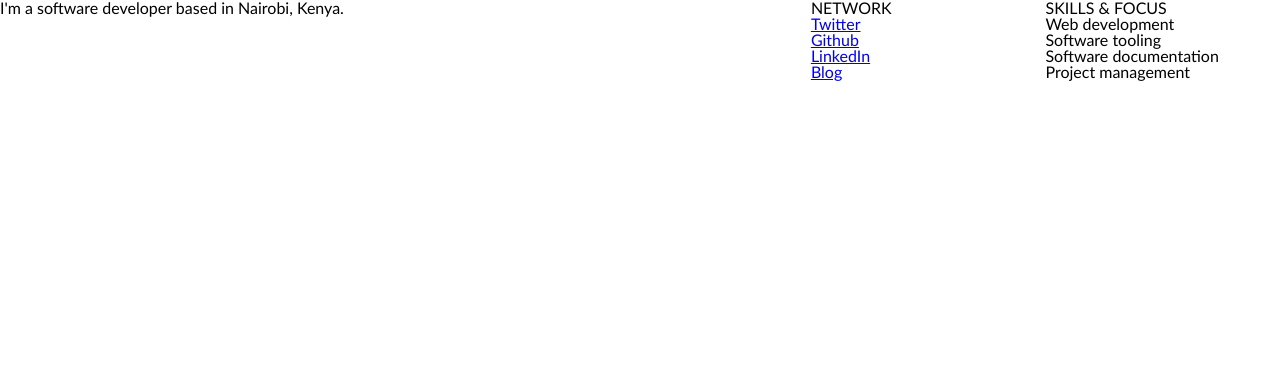
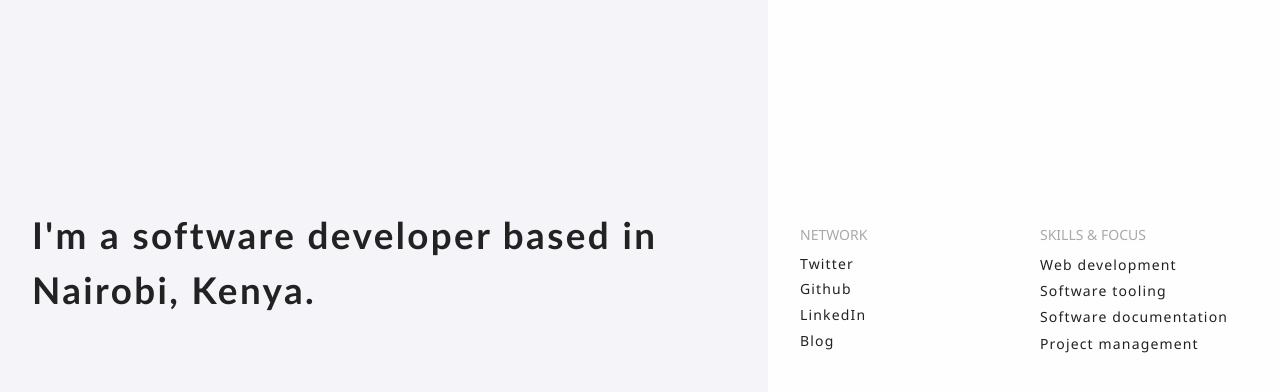
Before and after one commit to wmik/portfolio, a plain HTML site: page index.html in a window 1280 px wide. Drawn offline with Linux system fonts and the light colour scheme.

Commit message:
feat: styling
Mainly theme definition
- Font styling
- Color styling

```diff
--- a/index.html
+++ b/index.html
@@ -7,13 +7,13 @@
   <title>Willie M.I.K.</title>
   <link rel="stylesheet" href="styles.css">
 </head>
-<body>
-  <header class="page-header">
-    <h2>I'm a software developer based in Nairobi, Kenya.</h2>
+<body class="bg-grey">
+  <header class="page-header pd-1 ff-lucida mt-6">
+    <h2 class="fs-2 fw-6 lh-2 ml-1 w-9 ls-2">I'm a software developer based in Nairobi, Kenya.</h2>
   </header>
-  <footer class="page-footer">
-    <div class="list-container">
-      <h6 class="list-title">NETWORK</h6>
+  <footer class="page-footer pd-1 ff-serif bg-white">
+    <div class="list-container mt-6">
+      <h6 class="list-title grey">NETWORK</h6>
       <ul class="list">
         <li class="list-item"><a href="https://twitter.com/wmik_">Twitter</a></li>
         <li class="list-item"><a href="https://github.com/wmik_">Github</a></li>
@@ -21,13 +21,13 @@
         <li class="list-item"><a href="https://medium.com/wmik">Blog</a></li>
       </ul>
     </div>
-    <div class="list-container">
-      <h6 class="list-title">SKILLS & FOCUS</h6>
+    <div class="list-container mt-6">
+      <h6 class="list-title grey">SKILLS & FOCUS</h6>
       <ul class="list">
-        <li class="list-item">Web development</li>
-        <li class="list-item">Software tooling</li>
-        <li class="list-item">Software documentation</li>
-        <li class="list-item">Project management</li>
+        <li class="list-item lh-3">Web development</li>
+        <li class="list-item lh-3">Software tooling</li>
+        <li class="list-item lh-3">Software documentation</li>
+        <li class="list-item lh-3">Project management</li>
       </ul>
     </div>
   </footer>
--- a/styles.css
+++ b/styles.css
@@ -53,11 +53,11 @@ table {
 
 html, body {
   height: 100%;
-  font-family: 'Trebuchet MS', 'Lucida Sans Unicode', 'Lucida Grande', 'Lucida Sans', Arial, sans-serif;
 }
 
 body {
   display: flex;
+  color: #222;
 }
 
 .page-header {
@@ -67,19 +67,153 @@ body {
 .page-footer {
   flex: 1 0 40%;
   display: flex;
+  background-color: #ffffff;
 }
-.page-footer, .list-container {
+
+.page-footer > .list-container {
   flex: 1 0 33.3%;
+}
+
+.list-title {
+  line-height: 1.5;
+  font-size: 0.875rem;
+  margin-bottom: 0.42rem;
+}
+
+.list-container {
+  padding: 1rem;
+}
+
+.list-item {
+  line-height: 1.72;
+  letter-spacing: 0.072rem;
+  font-size: 0.875rem;
+}
+
+a {
+  text-decoration: none;
+  color: inherit;
+  display: inline-block;
+}
+
+a::after {
+  content: '';
+  display: block;
+  width: 0;
+  height: 0.1rem;
+  transition: width 0.3s;
+}
+
+.list-item:nth-child(odd) a::after {
+  background: #33C3F0;
+
+}
+
+.list-item:nth-child(even) a::after {
+  background: #2ED78E;
+}
+
+a:hover::after {
+  width: 100%;
+}
+
+.pd-1 {
+  padding: 1rem;
+}
+
+.fs-2 {
+  font-size: 2.3rem;
+}
+
+.ff-serif {
+  font-family: 'Segoe UI', Tahoma, Geneva, Verdana, sans-serif;
+}
+
+.ff-lucida {
+  font-family: 'Trebuchet MS', 'Lucida Sans Unicode', 'Lucida Grande', 'Lucida Sans', Arial, sans-serif;
+}
+
+.fw-6 {
+  font-weight: 600;
+}
+
+.lh-2 {
+  line-height: 1.5;
+}
+
+.lh-3 {
+  line-height: 1.88;
+}
+
+.ls-2 {
+  letter-spacing: 0.15rem;
+}
+
+.ml-1 {
+  margin-left: 1rem;
+}
+
+.mt-6 {
+  margin-top: 12rem;
+}
+
+.w-9 {
+  width: 92%;
+}
+
+.grey {
+  color: #a9a9a9;
+}
+
+.bg-white {
+  background-color: #fffefe;
+}
+
+.bg-grey {
+  background-color: #f5f5f9;
 }
 
 @media (max-width: 720px) {
   body {
     flex-direction: column;
   }
+
+  .page-header, .page-footer {
+    flex-basis: 72%;
+  }
+
+  .page-footer {
+    margin-top: 0;
+  }
+
+  .list-container {
+    margin-top: 0;
+  }
+
+  .lh-2 {
+    line-height: 1.88;
+  }
 }
 
 @media (max-width: 680px) {
+  body {
+    flex-direction: row;
+  }
+
+  .page-header, .page-footer {
+    flex-basis: 100%;
+    margin-top: 0;
+  }
+
   .page-footer {
     flex-direction: column;
   }
+
+  .page-footer > .list-container {
+    flex: 0 0 30%;
+  }
+
+  .w-9 {
+    width: 72%;
+  }
 }
```
